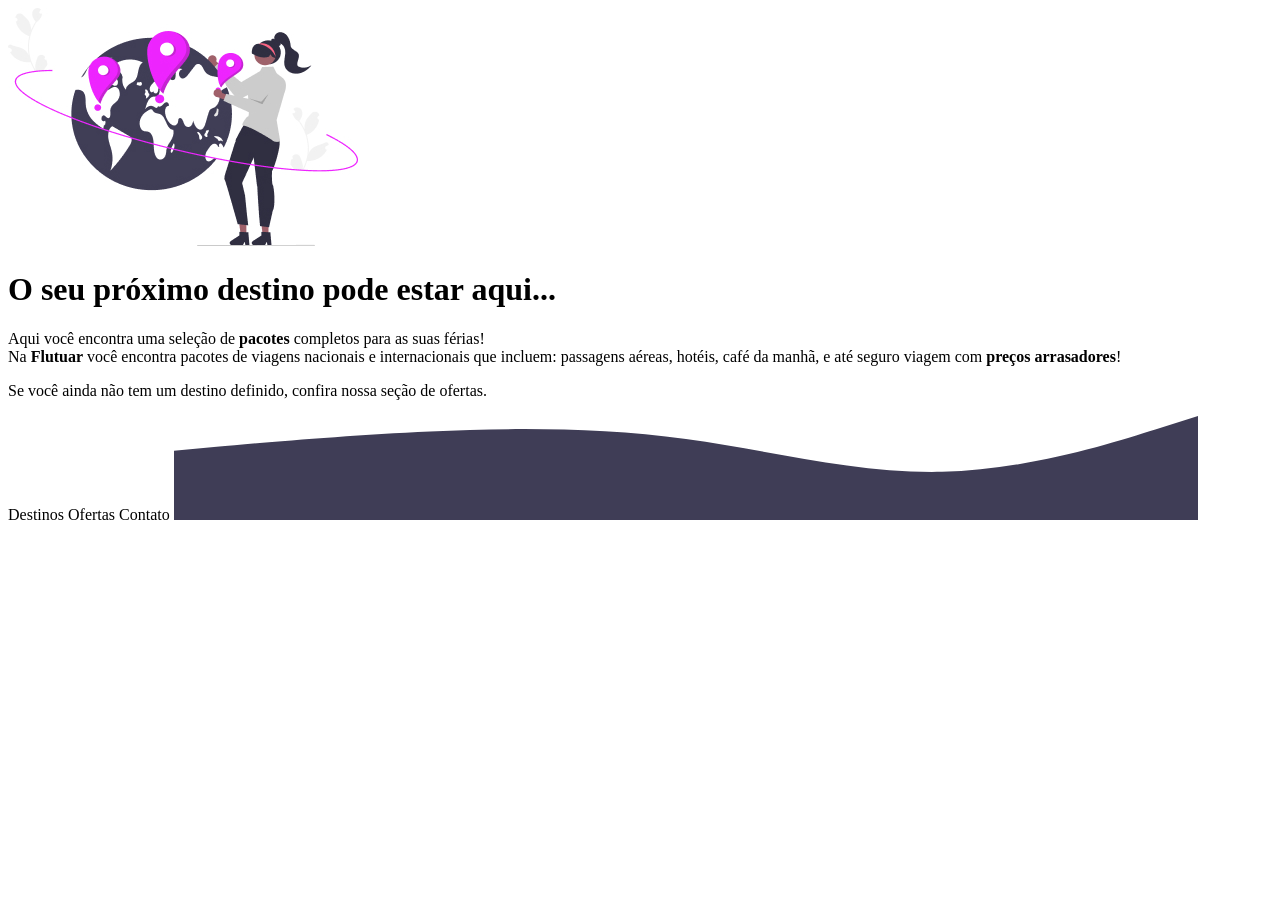
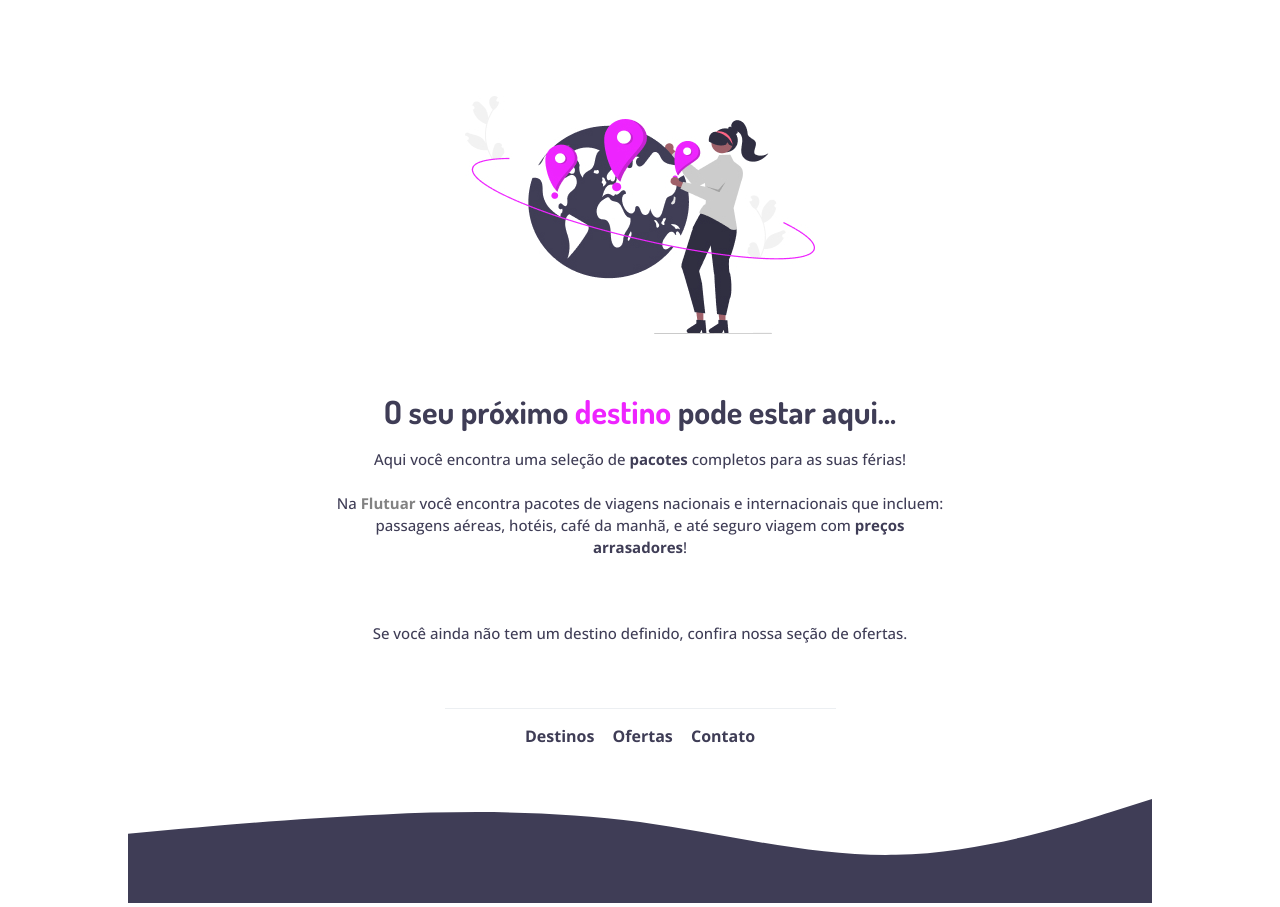
Before and after one commit to fabandrade88/desafio_01, a plain HTML site: page index.html in a window 1280 px wide. Before the commit the page ends 800 px from the top, so only its background shows below. Drawn offline with nearby package versions, Linux system fonts and the light colour scheme.

Commit message:
css final

```diff
--- a/index.html
+++ b/index.html
@@ -1,16 +1,27 @@
 <!DOCTYPE html>
 <html lang="pt-br">
 <head>
+  <link rel="preconnect" href="https://fonts.googleapis.com">
+  <link rel="preconnect" href="https://fonts.gstatic.com" crossorigin>
+
   <meta charset="UTF-8">
   <meta name="viewport" content="width=device-width, initial-scale=1.0">
-  <title>Document</title>
+
+  <link href="https://fonts.googleapis.com/css2?family=Dosis:wght@500&family=Open+Sans:ital,wght@0,500;1,500&display=swap" rel="stylesheet">
+  <link href="https://fonts.googleapis.com/css2?family=Dosis:wght@700&family=Open+Sans:ital,wght@0,700;1,700&display=swap" rel="stylesheet">
+
+  <link rel="stylesheet" href="style.css">
+
+  <title>Viagem o mundo!</title>
+  <link rel="icon" type="image/x-icon" href="img/Favicon.svg"/>
 </head>
 <body>
-  <title>Viagem o mundo!</title>
-  <img src="img/img1.jpg" alt="mulher segurando um globo com marcacoes" />
+  <div id="hero">
+  <img class="img01" src="img/img1.jpg" alt="mulher segurando um globo com marcacoes" />
   <h1>O seu próximo <span>destino</span> pode estar aqui...</h1>
   <p>
     Aqui você encontra uma seleção de <strong>pacotes</strong> completos para as suas férias!
+    <br />
     <br />
     Na <strong class="bold1">Flutuar</strong> você encontra pacotes de viagens nacionais e internacionais que
     incluem: passagens aéreas, hotéis, café da manhã, e até seguro viagem com
@@ -19,11 +30,16 @@
   <p>
     Se você ainda não tem um destino definido, confira nossa seção de ofertas.
   </p>
+  <div class="line">
+  </div>
   <footer>
-    <a>Destinos</a>
-    <a>Ofertas</a>
-    <a>Contato</a>
-    <img src="img/Wave.svg" alt="desenho parecendo uma onda mas com cores cinzas" />
+    <a target="_blank" href="#">Destinos</a>
+    <a class="space" target="_blank" href="#">Ofertas</a>
+    <a class="space" href="mailto:viagem@viagem.com">Contato</a>
   </footer>
+</div>
+<div id="wave" >
+  <img src="img/Wave.svg" alt="desenho parecendo uma onda mas com cores cinzas" />
+</div>
 </body>
 </html>
--- /dev/null
+++ b/style.css
@@ -0,0 +1,61 @@
+body {
+  text-align: center;
+  margin: 0;
+  color: #3F3D56;
+}
+
+#hero {
+  width: 626px;
+  height: 486px;
+  margin: 64px auto 249px;
+}
+.img01 {
+  margin: 32px;
+  align-items: center;
+}
+
+h1 {
+  font-family: 'Dosis', sans-serif;
+  font-size: 32px;
+  text-align: center;
+  margin-bottom: 16px;
+}
+span {
+  color: #EE24FF;
+}
+
+p {
+  font-family: 'Open Sans', sans-serif;
+  font-size: 15px;
+  line-height: 22px;
+  text-align: center;
+  margin-bottom: 64px;
+}
+.bold1 {
+  color: #828282;
+}
+
+.line {
+  width: 391px;
+  height: 0;
+  margin: 64px auto 16px;
+  border-bottom: 1px #ECEFF2 solid;
+}
+
+.space {
+  margin-left: 14px;
+}
+footer, a {
+  font-family: 'Open Sans', sans-serif ;
+  margin: 16px auto auto;
+  font-weight: bold;
+  color: #3F3D56;
+  height: 147px;
+  text-decoration: none;
+}
+
+#wave {
+  width: 1024px;
+  height: 104px;
+  margin: 48.83px auto auto;
+}
```
Also changed, not shown: img/Favicon.svg (added).
